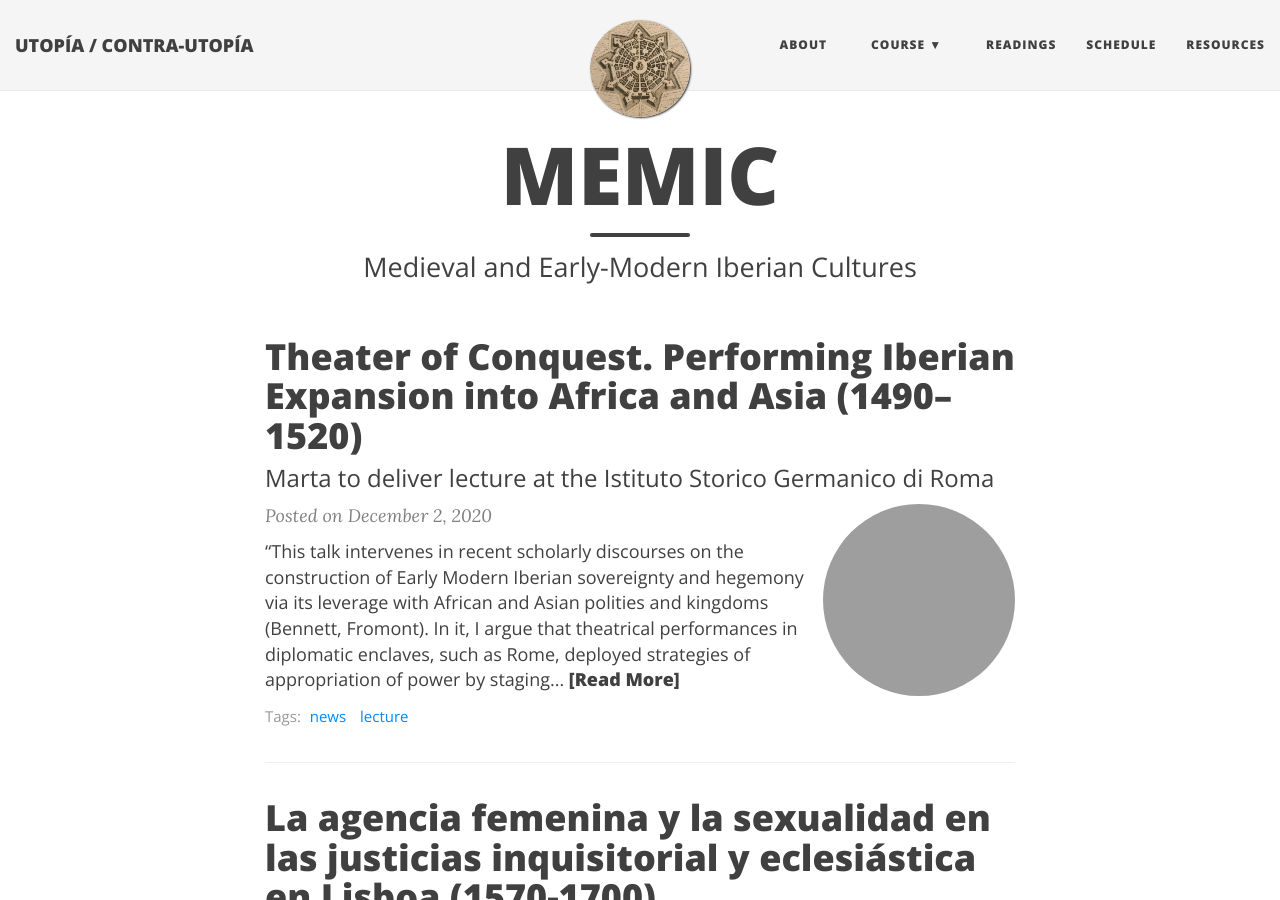
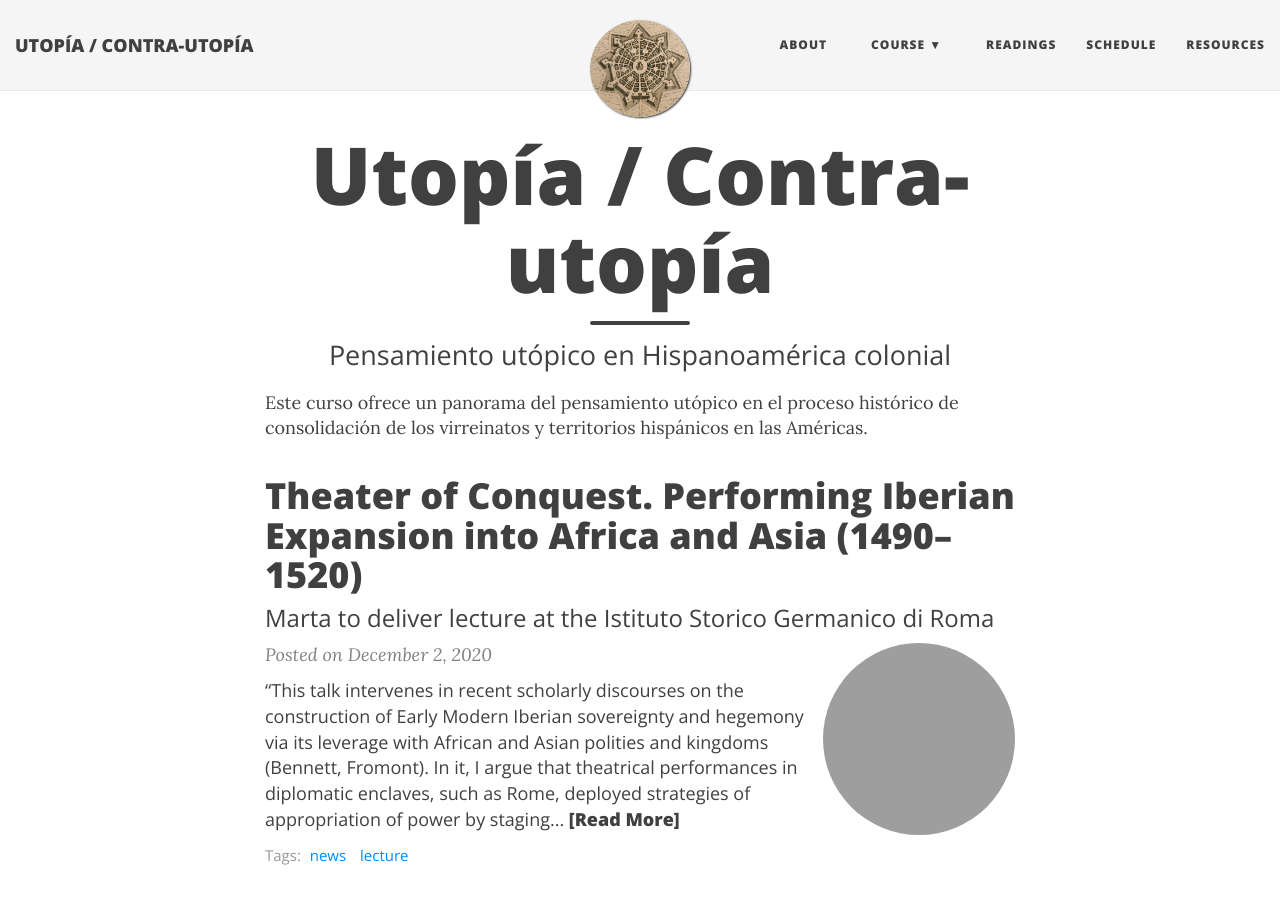
Before and after one commit to Hipomenes/diosas, a Jekyll site: the page built from index.html, in a window 1280 px wide and 900 px high. Built offline with Jekyll 4.4.1, drawn with Linux system fonts in a browser that asks for light colours; nearby versions of some CDN libraries; the list of posts is cut into pages by our own code; grey boxes are pictures that could not be loaded.

Commit message:
Update index.html

```diff
--- a/index.html
+++ b/index.html
@@ -1,9 +1,11 @@
 ---
 layout: page
-title: MEMIC
-subtitle: Medieval and Early-Modern Iberian Cultures
+title: Utopía / Contra-utopía
+subtitle: Pensamiento utópico en Hispanoamérica colonial
 use-site-title: true
 ---
+
+Este curso ofrece un panorama del pensamiento utópico en el proceso histórico de consolidación de los virreinatos y territorios hispánicos en las Américas.
 
 <div class="posts-list">
   {% for post in paginator.posts %}
```
